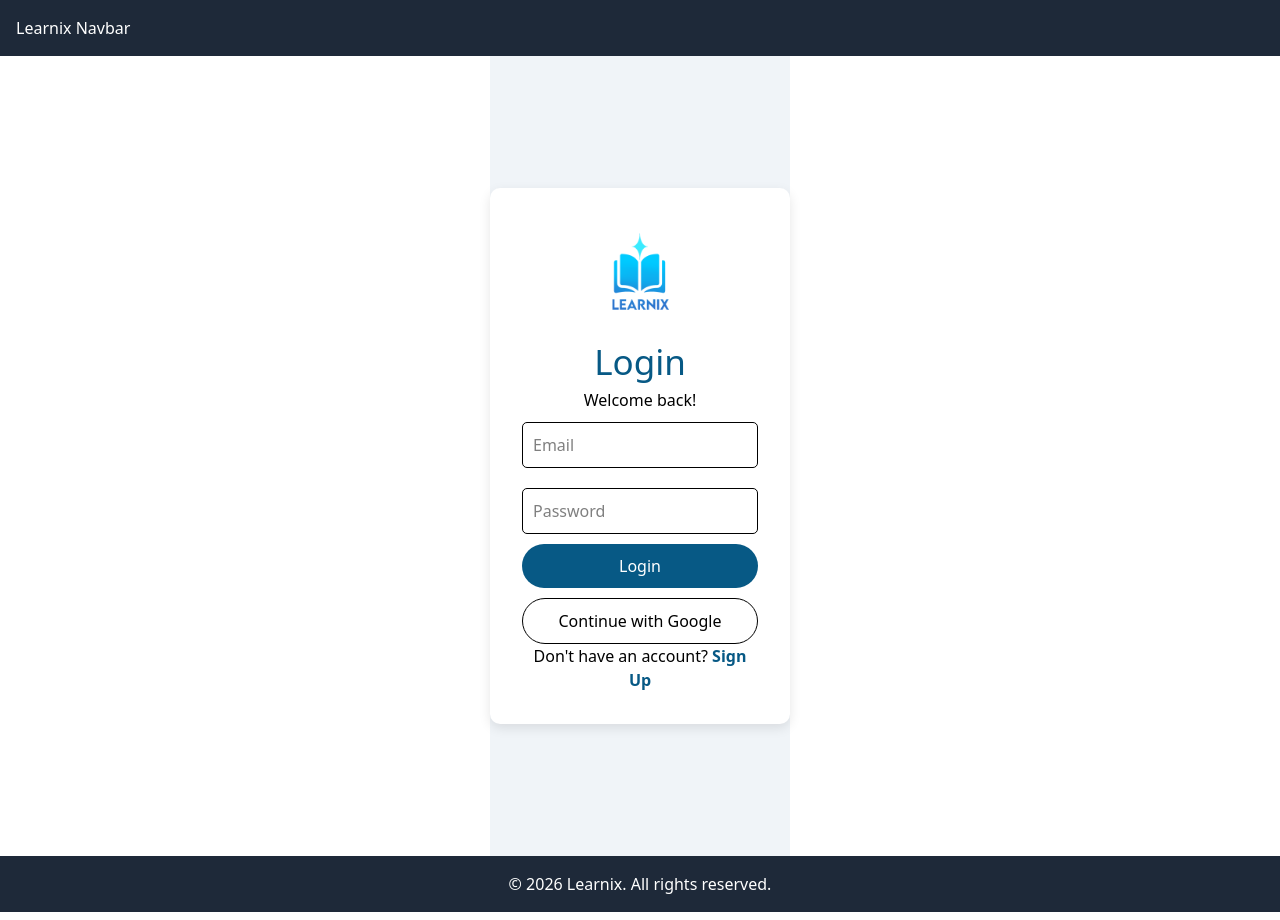
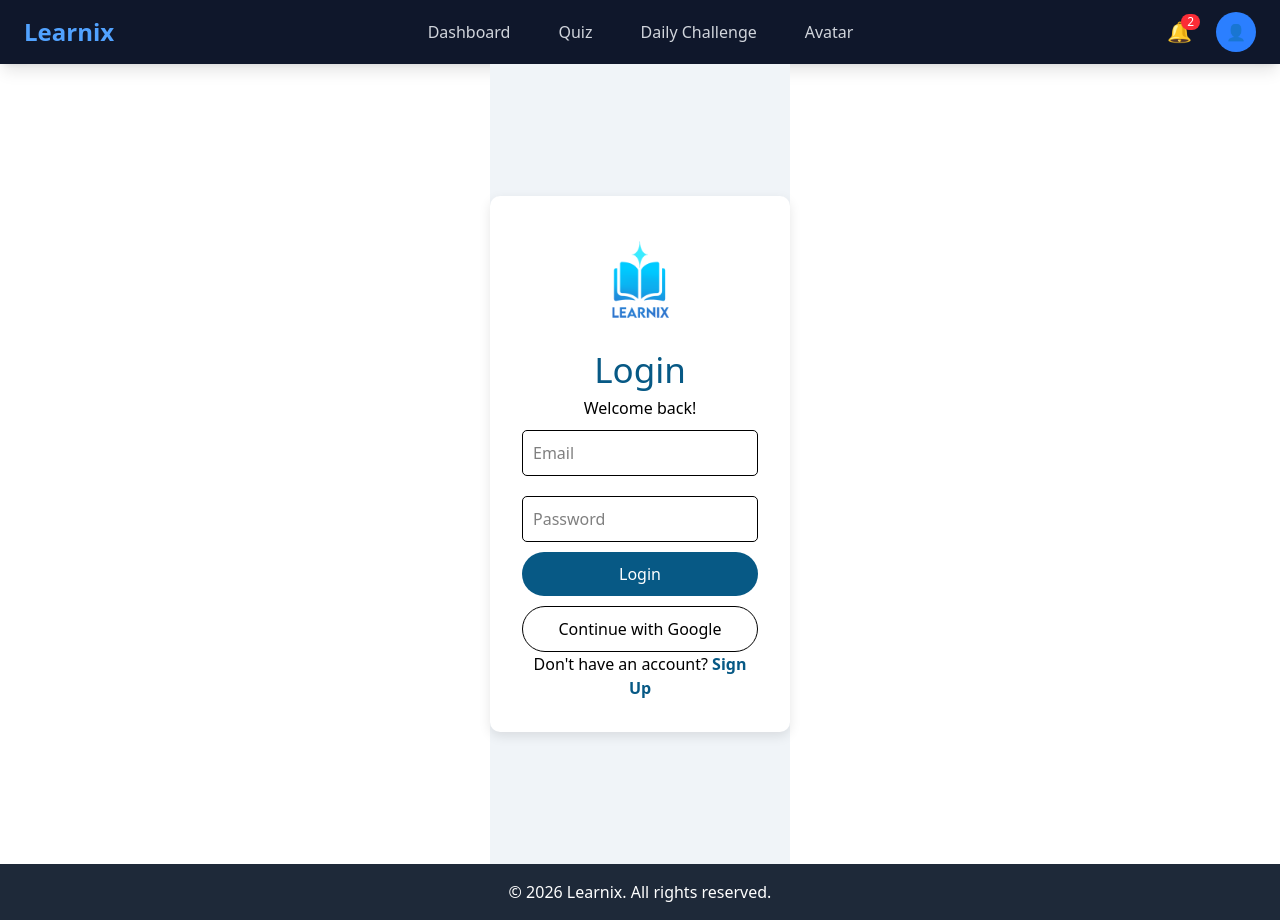
Before and after one commit to sparsha-2006/Learnix, a React (Vite) app in the folder versathon/learnix/: page /login in a window 1280 px wide. Built offline with nearby package versions, Linux system fonts and the light colour scheme.

Commit message:
navbar contents updated

```diff
--- a/versathon/learnix/src/components/Navbar.jsx
+++ b/versathon/learnix/src/components/Navbar.jsx
@@ -1,7 +1,97 @@
+import { Link, useLocation } from "react-router-dom";
+import { useState } from "react";
+
 function Navbar() {
+  const location = useLocation();
+  const [profileOpen, setProfileOpen] = useState(false);
+
+  const navItems = [
+    { name: "Dashboard", path: "/dashboard" },
+    { name: "Quiz", path: "/quiz" },
+    { name: "Daily Challenge", path: "/daily-challenge" },
+    { name: "Avatar ", path: "/avatar" },
+  ];
+
   return (
-    <nav className="bg-gray-800 text-white p-4">
-      Learnix Navbar
+    <nav className="bg-slate-900 text-white shadow-lg">
+      <div className="max-w-7xl mx-auto px-6">
+        <div className="flex items-center justify-between h-16">
+
+          {/* Logo */}
+          <Link
+            to="/dashboard"
+            className="text-2xl font-bold text-blue-400"
+          >
+            Learnix
+          </Link>
+
+          {/* CENTER NAV ITEMS */}
+          <div className="hidden md:flex flex-1 justify-center space-x-12">
+            {navItems.map((item) => (
+              <Link
+                key={item.path}
+                to={item.path}
+                className={`font-medium transition duration-200 ${
+                  location.pathname === item.path
+                    ? "text-blue-400 border-b-2 border-blue-400 pb-1"
+                    : "text-gray-300 hover:text-blue-400"
+                }`}
+              >
+                {item.name}
+              </Link>
+            ))}
+          </div>
+
+          {/* RIGHT SIDE */}
+          <div className="flex items-center space-x-6 relative">
+
+            {/* Notification */}
+            <div className="relative cursor-pointer">
+              <span className="text-xl">🔔</span>
+              <span className="absolute -top-1 -right-2 bg-red-500 text-white text-xs px-1.5 rounded-full">
+                2
+              </span>
+            </div>
+
+            {/* Avatar */}
+            <div className="relative">
+              <button
+                onClick={() => setProfileOpen(!profileOpen)}
+                className="w-10 h-10 bg-blue-500 hover:bg-blue-600 transition rounded-full flex items-center justify-center"
+              >
+                👤
+              </button>
+
+              {/* DROPDOWN */}
+              {profileOpen && (
+                <div className="absolute right-0 mt-3 w-44 bg-white text-gray-700 rounded-xl shadow-xl py-2 z-50">
+
+                  <Link
+                    to="/profile"
+                    className="block px-4 py-2 hover:bg-gray-100 transition"
+                    onClick={() => setProfileOpen(false)}
+                  >
+                    Profile
+                  </Link>
+
+                  <button
+                    onClick={() => {
+                      setProfileOpen(false);
+                      console.log("Logout logic here");
+                    }}
+                    className="w-full text-left px-4 py-2 text-red-500 hover:bg-gray-100 transition"
+                  >
+                    Logout
+                  </button>
+
+                </div>
+              )}
+            </div>
+
+          </div>
+
+        </div>
+      </div>
     </nav>
   );
 }
--- a/versathon/learnix/src/pages/Result.jsx
+++ b/versathon/learnix/src/pages/Result.jsx
@@ -3,15 +3,13 @@ function Result({ quizSummary }) {
   const percentage = Math.round((score / total) * 100);
 
   return (
-    <div className="min-h-screen flex justify-center items-start py-20 px-4 bg-gradient-to-br from-blue-50 to-indigo-100">
+    <div className="min-h-screen w-full bg-gradient-to-br from-blue-200 via-blue-300 to-slate-300 py-12 px-4">
 
-      <div className="w-full px-16">
+      <div className="max-w-6xl mx-auto px-4 sm:px-6 lg:px-8">
 
         {/* MAIN RESULT CARD */}
-        <div className="bg-white rounded-3xl shadow-2xl p-16 text-center  max-w-full">
-
-          <h1 className="text-4xl font-bold text-gray-800 mb-6">
-            🎯 Quiz Result
+        <div className="bg-white rounded-3xl shadow-2xl p-8 sm:p-12 lg:p-14 text-center  mb-16">        <h1 className="text-4xl font-bold text-gray-800 mb-6">
+             Quiz Result
           </h1>
 
           <div className="text-6xl font-extrabold text-blue-600 mb-4">
@@ -24,29 +22,29 @@ function Result({ quizSummary }) {
 
           {percentage === 100 && (
             <p className="text-green-600 font-semibold mt-2">
-              🔥 Perfect Score! Outstanding performance!
+               Perfect Score! Outstanding performance!
             </p>
           )}
 
           {percentage >= 70 && percentage < 100 && (
             <p className="text-blue-600 font-semibold mt-2">
-              👏 Great job! Keep pushing!
+               Great job! Keep pushing!
             </p>
           )}
 
           {percentage < 70 && (
             <p className="text-red-600 font-semibold mt-2">
-              📚 Keep practicing — you’ll improve!
+               Keep practicing — you’ll improve!
             </p>
           )}
         </div>
 
         {/* TOPIC PERFORMANCE */}
         <h2 className="text-3xl font-bold text-gray-800 mb-8 text-center">
-          📊 Topic Performance
+           Topic Performance
         </h2>
 
-        <div className="grid md:grid-cols-3 gap-12">
+        <div className="grid grid-cols-1 sm:grid-cols-2 lg:grid-cols-3 gap-6 sm:gap-8">
 
           {Object.entries(topicStats).map(([topic, data]) => {
             const accuracy = Math.round(
@@ -58,13 +56,13 @@ function Result({ quizSummary }) {
 
             if (accuracy >= 75) {
               badgeColor = "bg-green-100 text-green-700";
-              message = "Strong Area 💪";
+              message = "Strong Area ";
             } else if (accuracy >= 50) {
               badgeColor = "bg-yellow-100 text-yellow-700";
-              message = "Keep Practicing 👍";
+              message = "Keep Practicing ";
             } else {
               badgeColor = "bg-red-100 text-red-700";
-              message = "Needs Improvement ⚠️";
+              message = "Needs Improvement ";
             }
 
             return (
@@ -96,7 +94,7 @@ function Result({ quizSummary }) {
             onClick={() => window.location.reload()}
             className="px-8 py-3 bg-blue-600 text-white font-semibold rounded-xl shadow-lg hover:bg-blue-700 hover:scale-105 transition duration-300"
           >
-            🔄 Retake Quiz
+             Retake Quiz
           </button>
         </div>
 
```
